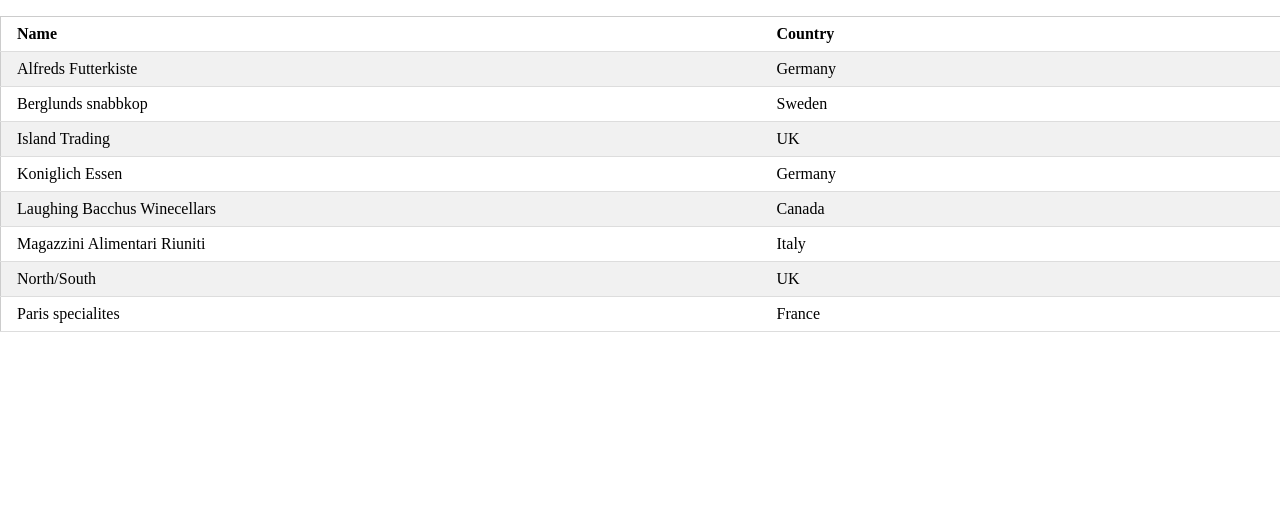
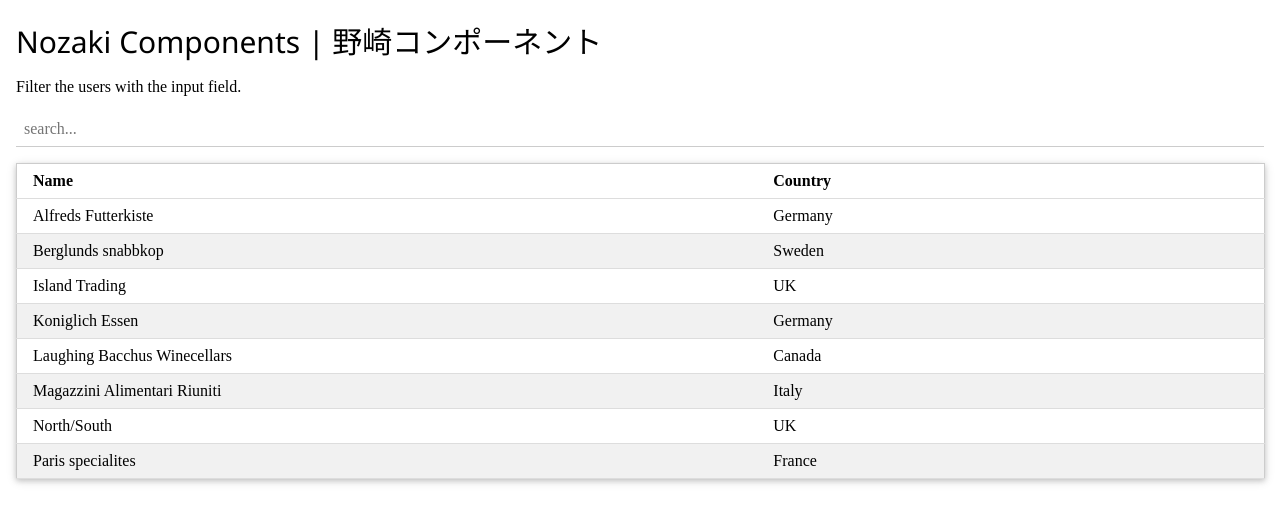
Before and after one commit to RIAEvangelist/nozaki-components, a website: page example/nozaki-table-filter.html in a window 1280 px wide. Drawn offline with Linux system fonts and the light colour scheme.

Commit message:
cleaned up and fixed example files. Also added fake test

```diff
--- a/components/NozakiTable.js
+++ b/components/NozakiTable.js
@@ -3,7 +3,7 @@ const style=`<link rel="stylesheet" href="../css/w3.css">`;
 function getTemplate(self){
     return `
         ${style}
-        <table class='w3-table-all w3-margin-top ${self.dataset.class}'
+        <table class='w3-table-all w3-hoverable w3-card w3-margin-top ${self.dataset.class}'
             style='${self.dataset.style||''}'
         >
             ${self.shadowRoot.host.querySelector('table').innerHTML}
--- a/example/nozaki-table-filter.html
+++ b/example/nozaki-table-filter.html
@@ -7,12 +7,8 @@
 
         <title>Nozaki Components Examples</title>
         <script type='module'>
-            //set root path for nozaki-components
-            import nozakiGlobal from '../modules/NozakiGlobal.js';
-            nozakiGlobal.root='/';
-
             //import components used in the page
-            import '/components/NozakiTable.js';
+            import '/components/NozakiTableFilter.js';
         </script>
         <style>
             html,body{
@@ -24,15 +20,28 @@
 
     <body>
 
-        <nozaki-table
+        <nozaki-table-filter
             data-class=''
+            data-inputclass=''
+            data-tableclass=''
+
             data-style=''
+            data-inputstyle=''
+            data-tablestyle=''
+
+            data-inputplaceholder='search...'
         >
+            <span slot=title>Nozaki Components | 野崎コンポーネント </span>
+            <span slot=subtitle>Filter the users with the input field.</span>
+
             <table>
+                <thead>
                     <tr>
                         <th style="width:60%;">Name</th>
                         <th style="width:40%;">Country</th>
                     </tr>
+                </thead>
+                <tbody>
                     <tr>
                         <td>Alfreds Futterkiste</td>
                         <td>Germany</td>
@@ -65,6 +74,7 @@
                         <td>Paris specialites</td>
                         <td>France</td>
                     </tr>
+                </tbody>
             </table>
         </nozaki-table>
 
--- a/package.json
+++ b/package.json
@@ -7,7 +7,7 @@
     "test": "test"
   },
   "scripts": {
-    "test": "echo \"Error: no test specified\" && exit 1",
+    "test": "npm i && node ./test/CI.js",
     "start": "node index.js"
   },
   "repository": {
```
Also changed, not shown: example/nozaki-header.html (+0 -4 lines), example/nozaki-input.html (+0 -4 lines), example/nozaki-table.html (+0 -4 lines). Lines whose indentation alone changed are shown as unchanged.
